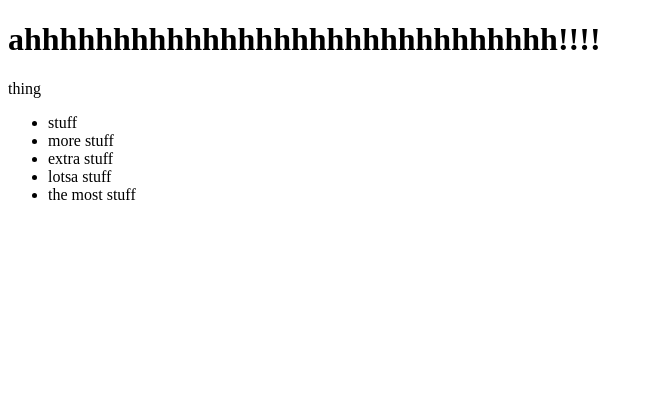
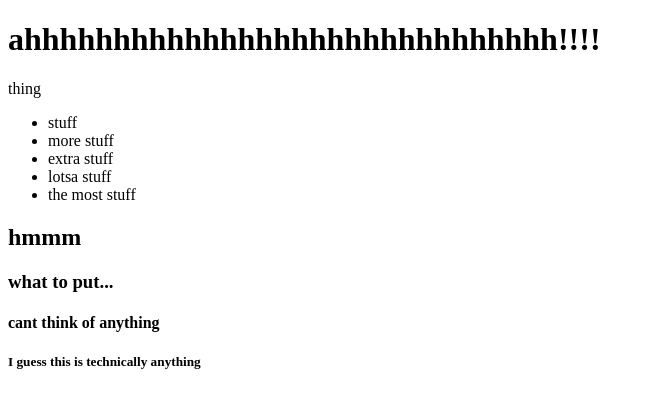
Before and after one commit to dojo24/novemberTest, a plain HTML site: page index.html in a window 1280 px wide. Shown: the whole page, without its empty margins (0-653 px from the left). Drawn offline with Linux system fonts and the light colour scheme.

```diff
--- a/index.html
+++ b/index.html
@@ -16,5 +16,9 @@
         <li>lotsa stuff</li>
         <li>the most stuff</li>
     </ul>
+    <h2>hmmm</h2>
+    <h3>what to put...</h3>
+    <h4>cant think of anything</h4>
+    <h5>I guess this is technically anything</h5>
 </body>
 </html>
```
